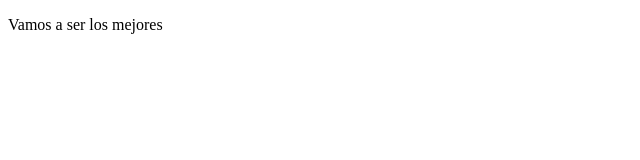
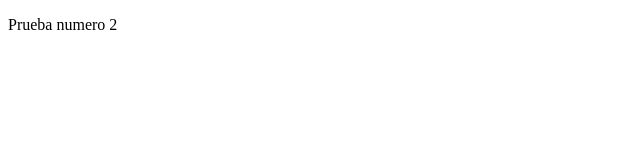
Before and after one commit to JhRA9/proyectoDemoPrework, a plain HTML site: page index.html in a window 1280 px wide. Shown: the full height of the page, 0-640 px from the left. Drawn offline with Linux system fonts and the light colour scheme.

Commit message:
Cambio numero 2

```diff
--- a/index.html
+++ b/index.html
@@ -7,6 +7,6 @@
     <title>Hola mundo!!</title>
 </head>
 <body>
-    <p>Vamos a ser los mejores</p>
+    <p>Prueba numero 2</p>
 </body>
 </html>
```
